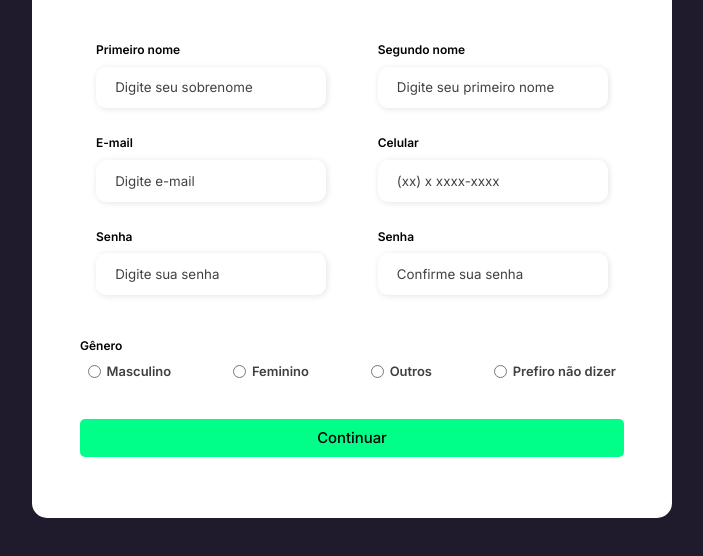
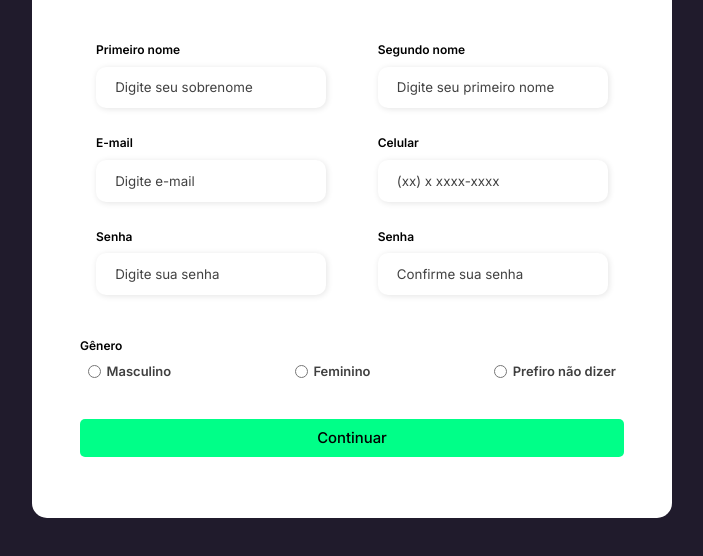
Before and after one commit to bonieck/Formulario-de-cadastro, a plain HTML site: page index.html in a window 1280 px wide. Shown: the part 202-758 px from the top of the page, without its empty margins (288-991 px from the left). Drawn offline with Linux system fonts and the light colour scheme.

Commit message:
gender-others

```diff
--- a/index.html
+++ b/index.html
@@ -62,11 +62,7 @@
                             <input type="radio" id="male" name="gender">
                             <label for="male">Feminino</label>
                         </div>
-                        <div class="gender-input">
-                            <input type="radio" id="other" name="gender">
-                            <label for="male">Outros</label>
-                        </div>
-                        <div class="gender-input">
+                       <div class="gender-input">
                             <input type="radio" id="none" name="gender">
                             <label for="none">Prefiro não dizer</label>
                         </div>
```
